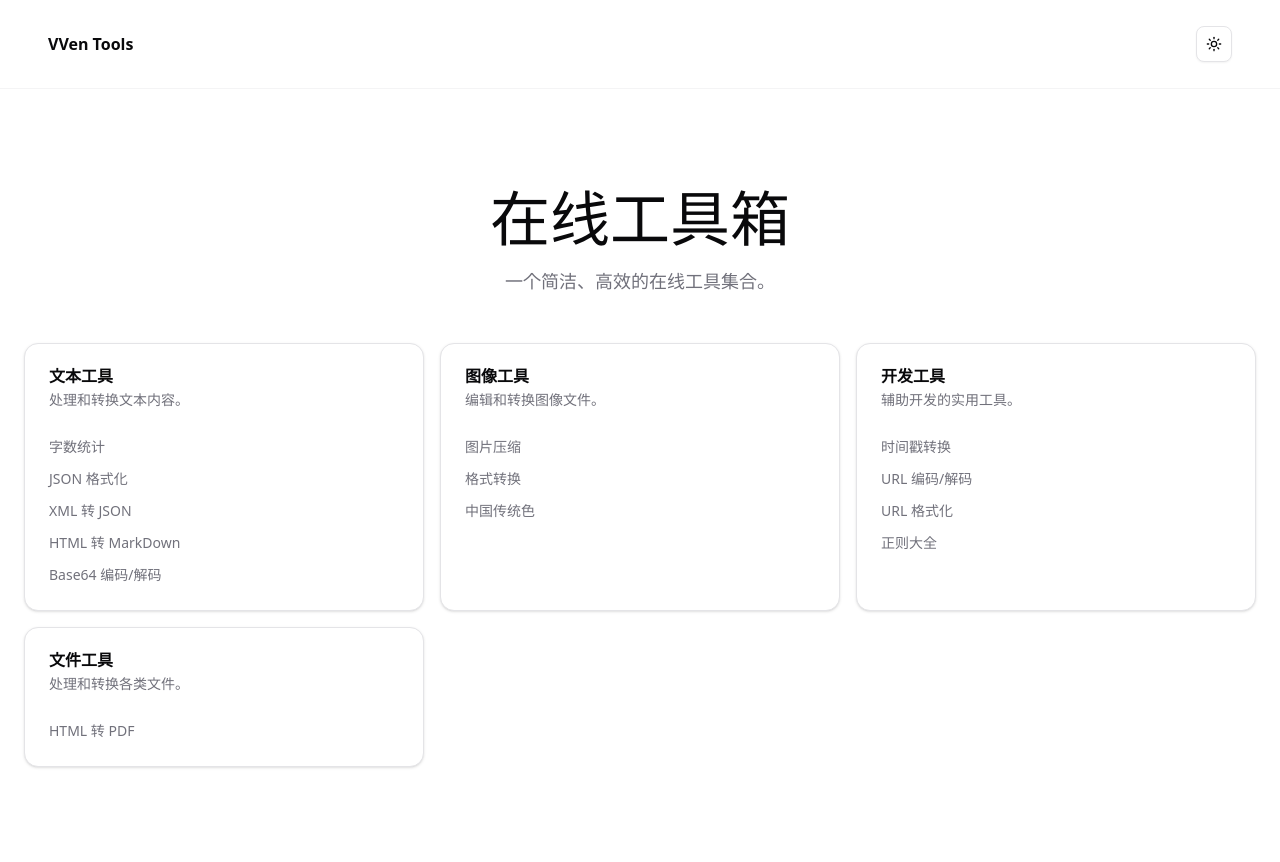
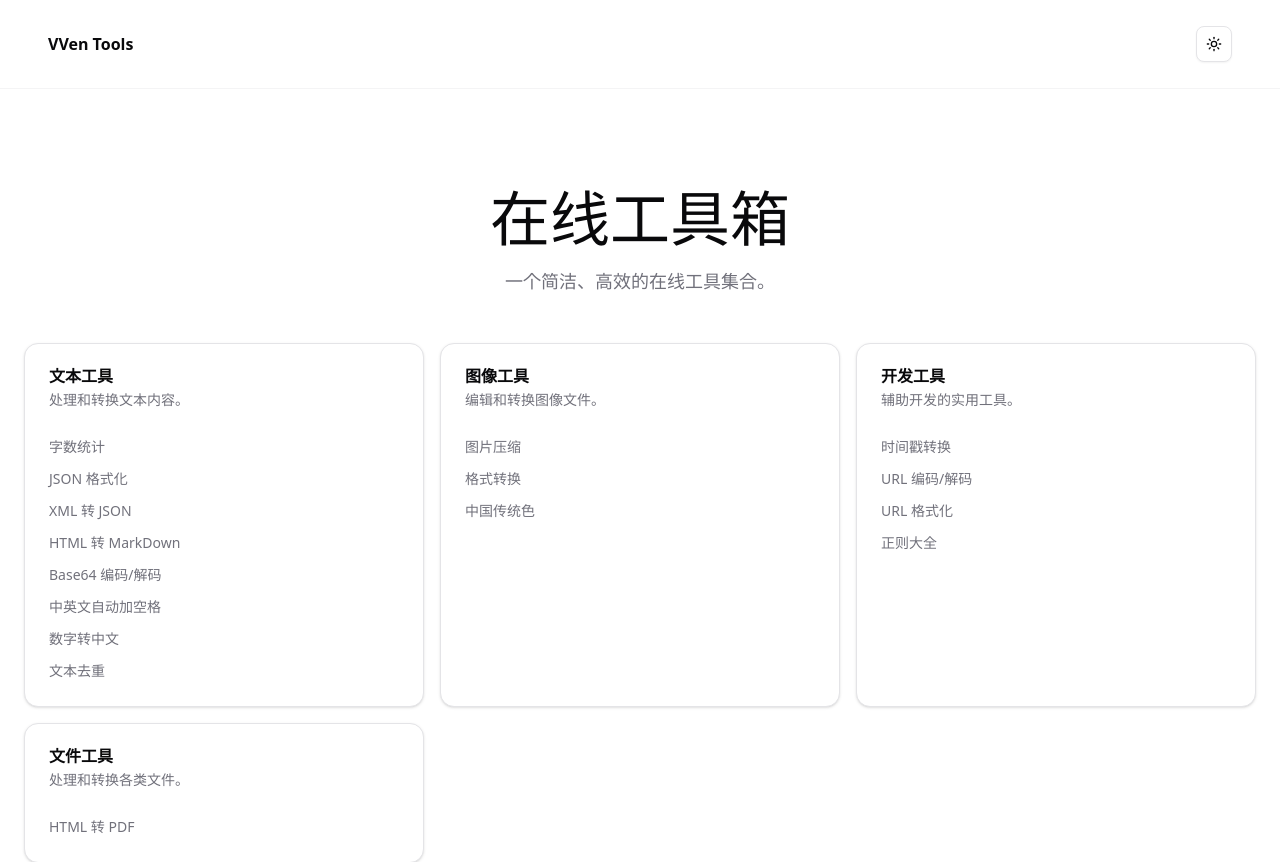
Before and after one commit to liwenka1/vven-tools, a Next.js app: page / in a window 1280 px wide. Shown: the top 862 px of the page. Built offline with nearby package versions, Linux system fonts and the light colour scheme.

Commit message:
feat: 添加新页面的入口

```diff
--- a/components/site/ToolCategories.tsx
+++ b/components/site/ToolCategories.tsx
@@ -11,7 +11,10 @@ const categories = [
       { name: "JSON 格式化", href: "/tools/text/json-formatter" },
       { name: "XML 转 JSON", href: "/tools/text/xml-to-json" },
       { name: "HTML 转 MarkDown", href: "/tools/text/html-to-markdown" },
-      { name: "Base64 编码/解码", href: "/tools/text/base64-encoder-decoder" }
+      { name: "Base64 编码/解码", href: "/tools/text/base64-encoder-decoder" },
+      { name: "中英文自动加空格", href: "/tools/text/text-autospace" },
+      { name: "数字转中文", href: "/tools/text/number-to-chinese" },
+      { name: "文本去重", href: "/tools/text/remove-duplicate" }
     ]
   },
   {
```
